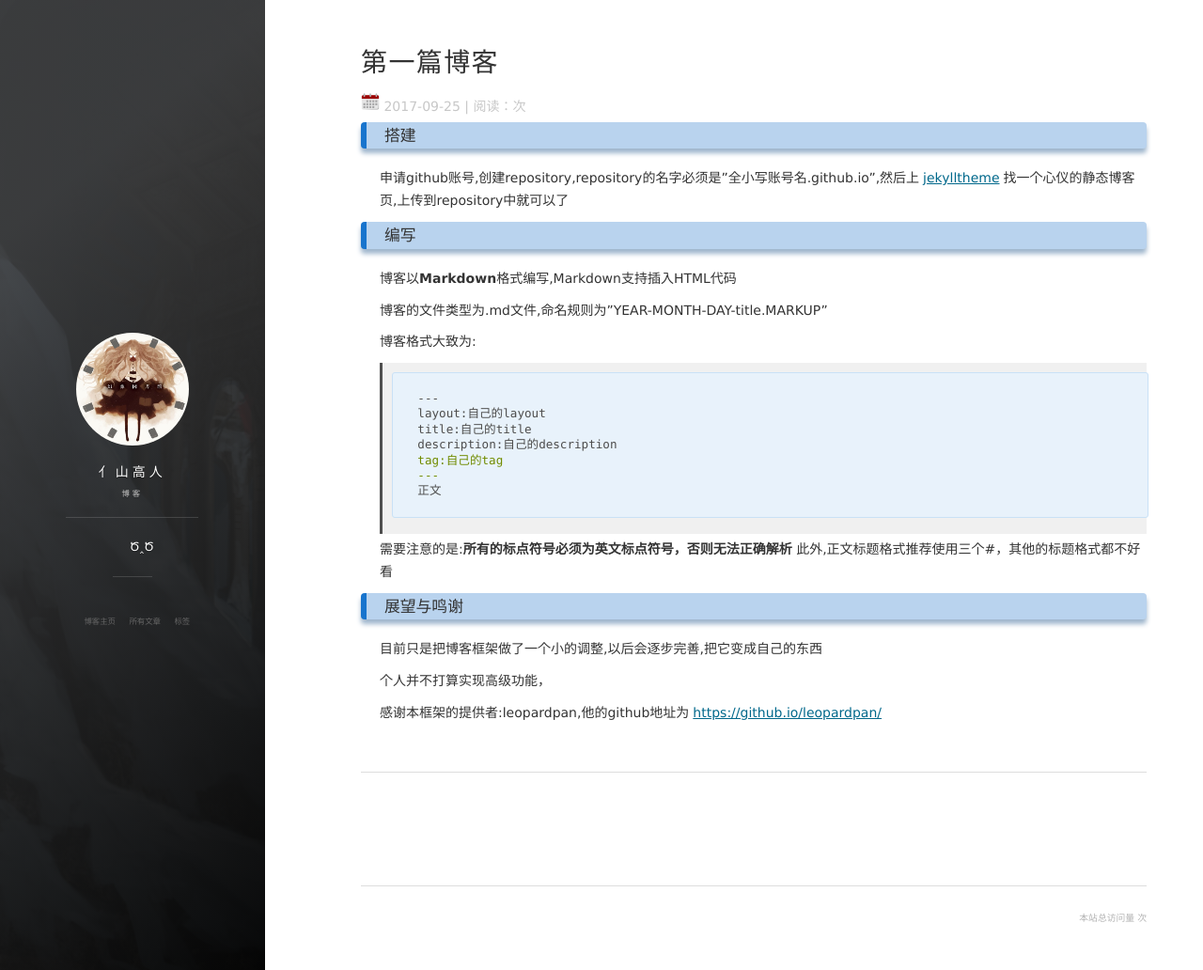
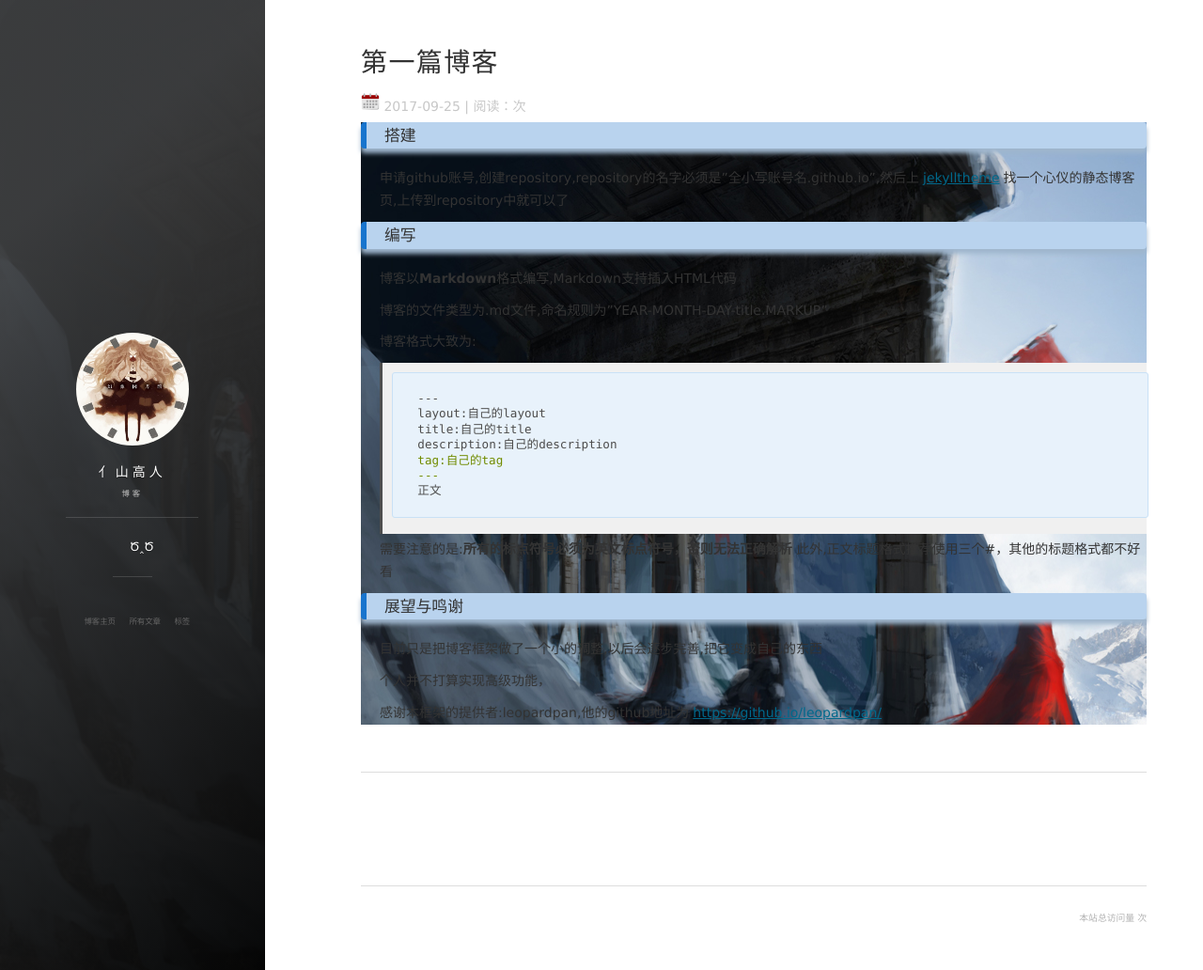
Before and after one commit to XGR-yang/XGR-yang.github.io, a Jekyll site: the page built from _posts/2017-09-25-firstblog.md, in a window 1280 px wide and 1032 px high. Shown: the whole window at 94% size. Built offline with Jekyll 4.4.1, drawn with Linux system fonts in a browser that asks for light colours; nearby versions of some CDN libraries; comment, search, counter and statistics services are not loaded.

Commit message:
another test

```diff
--- a/_layouts/post.html
+++ b/_layouts/post.html
@@ -14,7 +14,7 @@ layout: default
     </div>
   </header>
 
-  <section class="post">
+  <section class="post" style="background-image: url('/images/background-cover.jpg')">
     {{ content }}
 
   </section>
```
